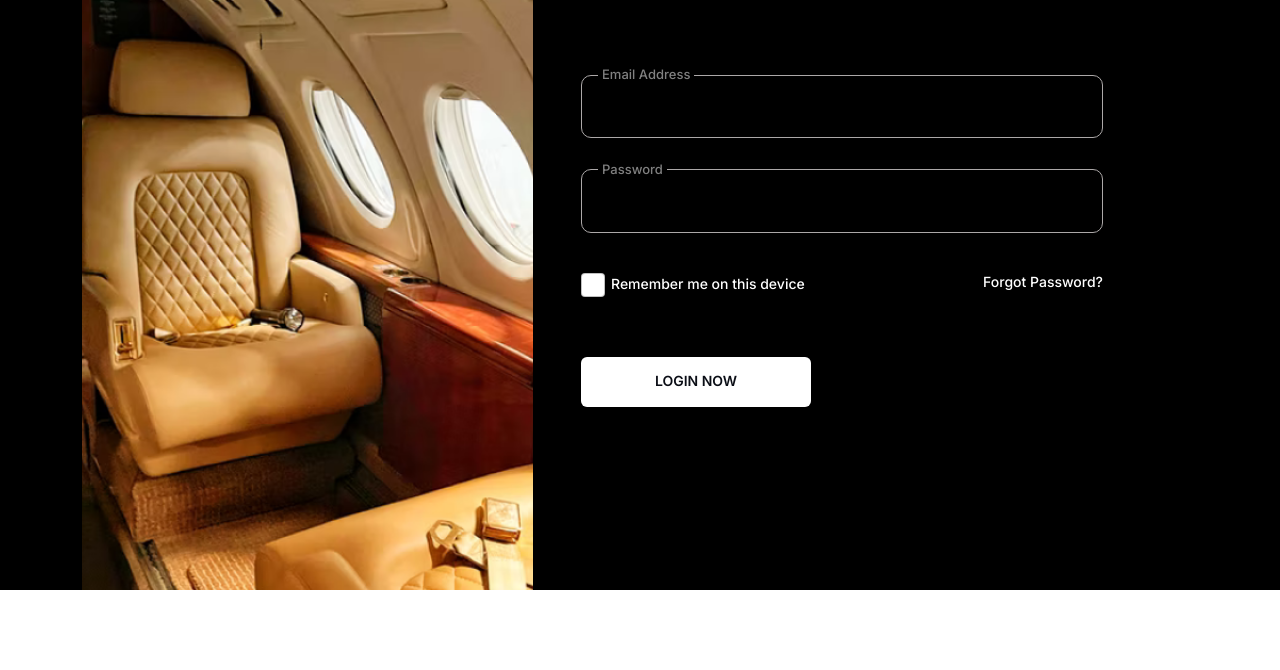
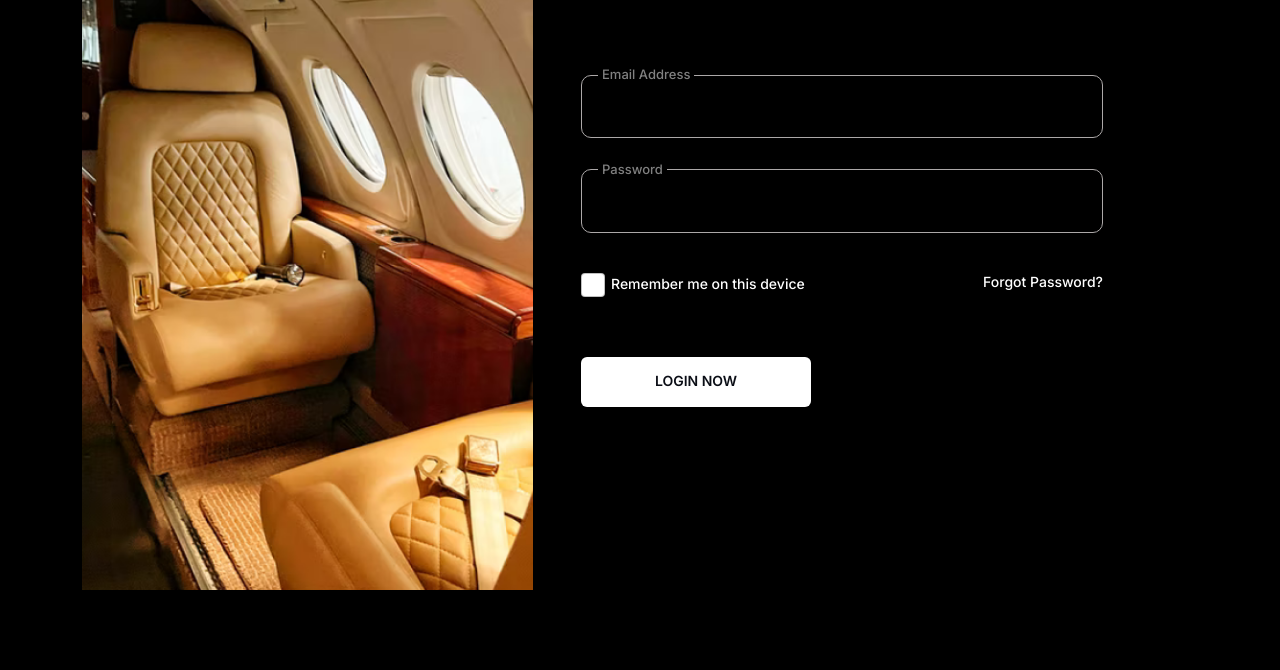
Before and after one commit to SheikhRashed/obsidian-club, a website: page login.html in a window 1280 px wide. Shown: the part 210-880 px from the top of the page. Before the commit the page ends 800 px from the top, so only its background shows below. Drawn offline with Linux system fonts and the light colour scheme.

Commit message:
upate: fixed auth page spacing issue

```diff
--- a/assets/scss/layouts/_auth.scss
+++ b/assets/scss/layouts/_auth.scss
@@ -1,9 +1,8 @@
 .auth {
-	height: 100vh;
+	// height: 100vh;
 	overflow: hidden;
-	padding-top: 80px;
+	padding: 80px 0px;
 	position: relative;
-	overflow-y: scroll;
 	background-color: #000000;
 
 	@include max(1200px) {
@@ -13,7 +12,8 @@
 
 	&-img {
 		width: 100%;
-		height: 100vh;
+		height: 720px;
+		// height: 100vh;
 		overflow: hidden;
 		position: relative;
 
```
Also changed, not shown: assets/css/main.css, 1 other file.
